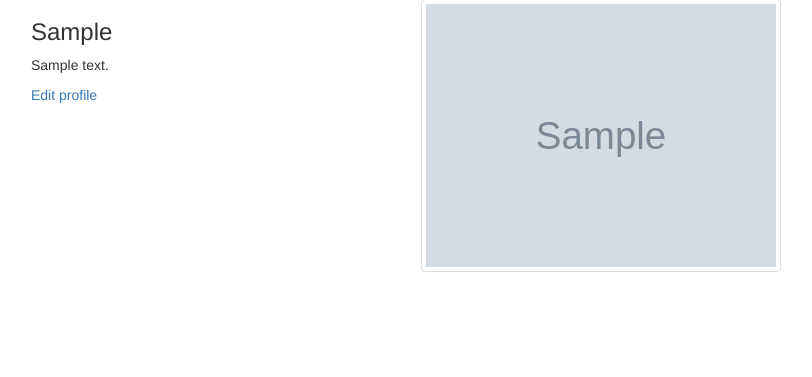
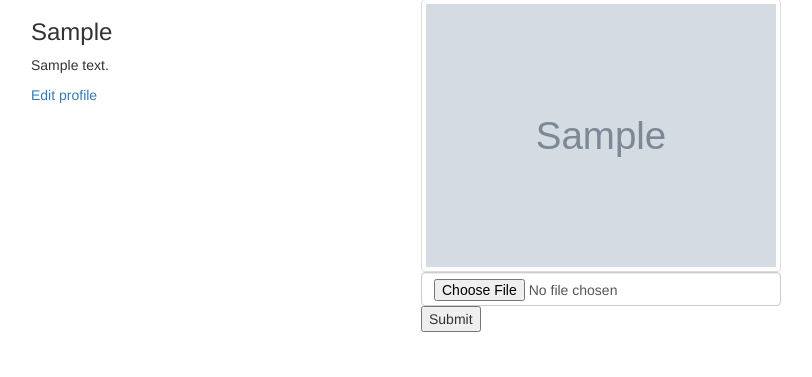
Before and after one commit to casio-ka/PitchMe, a Flask app: template app/templates/profile/profile.html in a window 1280 px wide. Shown: the part 93-470 px from the top of the page, without its empty margins (39-851 px from the left). Run offline with Flask 2, Linux system fonts and the light colour scheme; the template is opened without the code that fills it: values that come from a table or form of the project are taken from there, others are empty; a user stored in the database is signed in; tables that the repository leaves empty hold one stand-in row (values such as "Sample post"); grey boxes marked "Sample" are stand-in pictures; some libraries are stand-ins or nearby versions.

Commit message:
Update profile.html
create file upload form

```diff
--- a/app/templates/profile/profile.html
+++ b/app/templates/profile/profile.html
@@ -3,6 +3,7 @@
 {% block content %}
 <div class="container">
 <div class="row">
+
 <!-- displaying  Username-->
   <div class="col-md-4">
     <h3> {{user.username| capitalize}} </h3>
@@ -20,8 +21,6 @@
 
   </div>
 
-
-
   <!--Display profile photo-->
   <div class="col-md-4">
 
@@ -30,6 +29,15 @@
     {%else%}
     <p>No profile picture</p>
     {% endif %}
+
+    {% if user == current_user %}
+    <form  action="{{url_for('main.update_pic',uname=user.username)}}" method="post" enctype = "multipart/form-data">
+
+      <input type="file"  name="photo" class="form-control" required>
+      <input type="submit">
+    </form>
+      {% endif %}
+
   </div>
 </div>
 </div>
```
